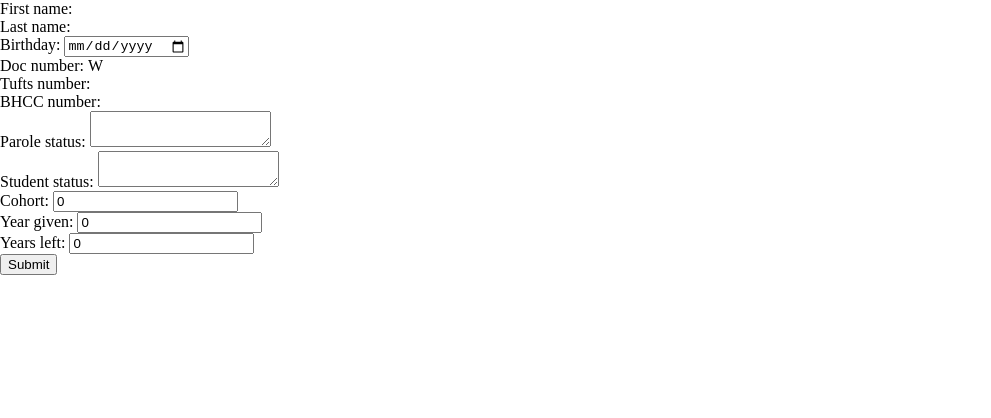
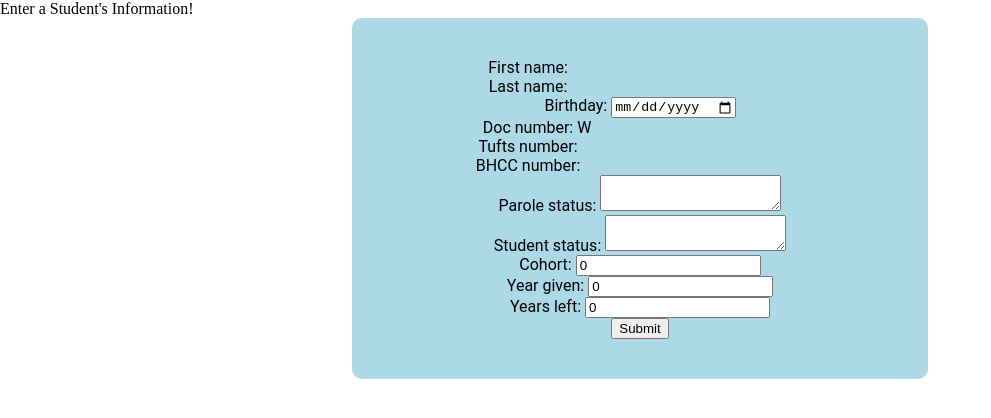
Before and after one commit to JumboCode/TUPIT, a Next.js app in the folder frontend/: page /studentform in a window 1280 px wide. Shown: the top 418 px of the page, without its empty margins (0-991 px from the left). Built offline with nearby package versions, Linux system fonts and the light colour scheme.

Commit message:
Early styling: light blue background, centering, font

```diff
--- a/frontend/src/pages/studentform/index.module.scss
+++ b/frontend/src/pages/studentform/index.module.scss
@@ -0,0 +1,10 @@
+.student-form {
+  background-color: lightblue;
+  font-family: 'Roboto', sans-serif;
+  text-align: center;
+  width: 45%;
+  min-width: 480px;
+  margin: auto;
+  padding: 40px;
+  border-radius: 10px;
+}
--- a/frontend/src/pages/studentform/index.tsx
+++ b/frontend/src/pages/studentform/index.tsx
@@ -21,7 +21,10 @@ const StudentForm: React.FC = () => {
   });
 
   return (
+    <>
+      <p className={cx('title')}>Enter a Student's Information!</p>
       <form
+        className={cx('student-form')}
         onSubmit={(e) => {
           e.preventDefault();
           fetch('http://localhost:8000/api/students/', {
@@ -162,6 +165,7 @@ const StudentForm: React.FC = () => {
         <br />
         <input type="submit" value="Submit" />
       </form>
+    </>
   );
 };
 
```
Lines whose indentation alone changed are shown as unchanged.
